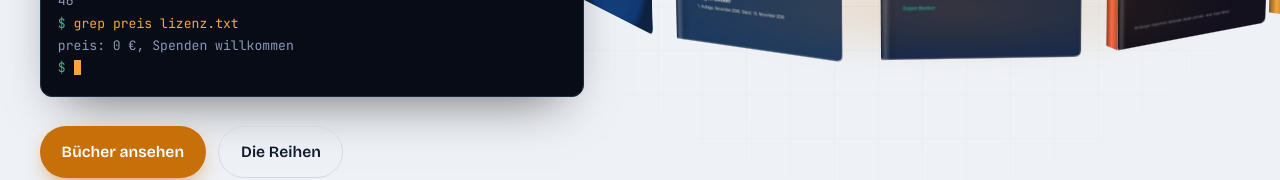
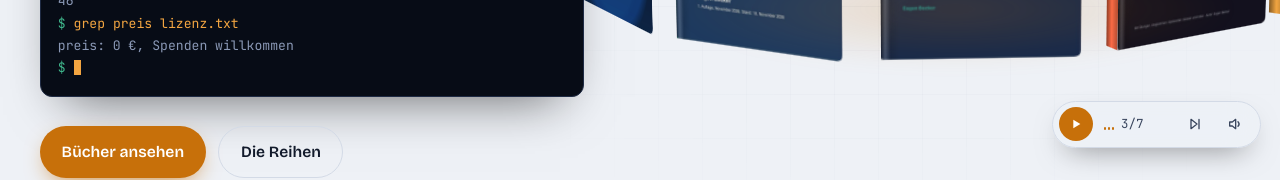
Before and after one commit to becker-eugen/becker-eugen.github.io, a plain HTML site: page index.html in a window 1280 px wide. Shown: the part 633-813 px from the top of the page. Drawn offline with nearby package versions, Linux system fonts and the light colour scheme.

Commit message:
Minimalistischen Musikplayer einbauen

```diff
--- a/index.html
+++ b/index.html
@@ -15,6 +15,7 @@
   <link rel="preconnect" href="https://fonts.gstatic.com" crossorigin />
   <link href="https://fonts.googleapis.com/css2?family=Bricolage+Grotesque:opsz,wght@12..96,400;12..96,500;12..96,600;12..96,700;12..96,800&family=JetBrains+Mono:wght@400;500&display=swap" rel="stylesheet" />
   <link rel="stylesheet" href="styles.css" />
+  <link rel="stylesheet" href="player.css" />
   <script>
     // Theme vor dem ersten Zeichnen setzen, damit nichts aufblitzt
     (function () {
@@ -228,5 +229,6 @@
   <div class="toast" id="toast" role="status" aria-live="polite"></div>
 
   <script src="script.js"></script>
+  <script src="player.js"></script>
 </body>
 </html>
--- /dev/null
+++ b/player.css
@@ -0,0 +1,53 @@
+/* ---------- Musikplayer (minimal) ---------- */
+.mp {
+  position: fixed; right: 1.2rem; bottom: 1.2rem; z-index: 250;
+  display: flex; align-items: center; gap: .35rem;
+  padding: .35rem .5rem .35rem .4rem;
+  border-radius: 999px; border: 1px solid var(--line);
+  background: var(--glass);
+  backdrop-filter: blur(16px) saturate(1.4);
+  -webkit-backdrop-filter: blur(16px) saturate(1.4);
+  box-shadow: 0 12px 30px -14px rgba(0, 0, 0, .55);
+  font-family: var(--mono); font-size: .78rem; color: var(--text-2);
+  overflow: hidden;
+}
+.mp-btn {
+  width: 34px; height: 34px; border-radius: 50%;
+  display: grid; place-items: center; color: var(--text-2);
+  transition: color .2s, background-color .2s, transform .3s var(--ease-spring);
+}
+.mp-btn:hover { color: var(--accent); background: var(--panel-2); }
+.mp-btn:active { transform: scale(.9); }
+.mp-btn svg { width: 16px; height: 16px; }
+.mp-play { background: var(--accent); color: var(--accent-ink); }
+.mp-play:hover { background: var(--accent); color: var(--accent-ink); transform: scale(1.06); }
+.mp-play svg { fill: currentColor; stroke: none; }
+.mp-play .i-pause { display: none; }
+.mp.playing .mp-play .i-play { display: none; }
+.mp.playing .mp-play .i-pause { display: block; }
+.mp-mute .i-off { display: none; }
+.mp.muted .mp-mute .i-on { display: none; }
+.mp.muted .mp-mute .i-off { display: block; }
+
+.mp-info { display: flex; align-items: center; gap: .45rem; padding: 0 .3rem; min-width: 4.6rem; white-space: nowrap; }
+.mp-eq { display: inline-flex; align-items: flex-end; gap: 2px; height: 12px; }
+.mp-eq i { width: 2px; height: 3px; background: var(--accent); border-radius: 1px; }
+.mp.playing .mp-eq i { animation: mpEq .9s ease-in-out infinite; }
+.mp.playing .mp-eq i:nth-child(2) { animation-delay: -.3s; }
+.mp.playing .mp-eq i:nth-child(3) { animation-delay: -.6s; }
+@keyframes mpEq { 0%, 100% { height: 3px; } 50% { height: 12px; } }
+
+.mp-bar {
+  position: absolute; left: 0; right: 0; bottom: 0; height: 3px; cursor: pointer;
+  background: transparent;
+}
+.mp-bar span { display: block; height: 100%; width: 0; background: var(--accent); transition: width .25s linear; }
+
+@media (max-width: 560px) {
+  .mp { right: .75rem; bottom: .75rem; }
+  .mp-info { min-width: 0; }
+  .mp-time { display: none; }
+}
+@media (prefers-reduced-motion: reduce) {
+  .mp.playing .mp-eq i { animation: none; height: 8px; }
+}
--- /dev/null
+++ b/player.js
@@ -0,0 +1,75 @@
+/* Minimaler Hintergrundmusik-Player.
+   Neue Titel: einfach Dateinamen in TRACKS ergänzen und die MP3 in /music hochladen. */
+(function () {
+  var TRACKS = ["1.mp3", "2.mp3", "3.mp3", "4.mp3", "5.mp3", "6.mp3", "7.mp3"];
+  var DIR = "music/";
+
+  var el = document.createElement("div");
+  el.className = "mp";
+  el.setAttribute("role", "region");
+  el.setAttribute("aria-label", "Hintergrundmusik");
+  el.innerHTML =
+    '<button class="mp-btn mp-play" type="button" aria-label="Musik abspielen">' +
+      '<svg class="i-play" viewBox="0 0 24 24"><path d="M8 5.5v13l10.5-6.5z"/></svg>' +
+      '<svg class="i-pause" viewBox="0 0 24 24"><rect x="6.5" y="5" width="4" height="14" rx="1"/><rect x="13.5" y="5" width="4" height="14" rx="1"/></svg>' +
+    '</button>' +
+    '<span class="mp-info"><span class="mp-eq" aria-hidden="true"><i></i><i></i><i></i></span>' +
+      '<span class="mp-track"></span><span class="mp-time"></span></span>' +
+    '<button class="mp-btn mp-next" type="button" aria-label="Nächster Titel">' +
+      '<svg viewBox="0 0 24 24"><path d="M6 5l9 7-9 7zM18 5v14"/></svg></button>' +
+    '<button class="mp-btn mp-mute" type="button" aria-label="Stumm schalten">' +
+      '<svg class="i-on" viewBox="0 0 24 24"><path d="M4 9h4l5-4v14l-5-4H4zM16.5 8.5a5 5 0 0 1 0 7"/></svg>' +
+      '<svg class="i-off" viewBox="0 0 24 24"><path d="M4 9h4l5-4v14l-5-4H4zM17 9l5 6M22 9l-5 6"/></svg></button>' +
+    '<div class="mp-bar" aria-hidden="true"><span></span></div>';
+  document.body.appendChild(el);
+
+  var audio = new Audio();
+  audio.preload = "none";
+  audio.volume = 0.5;
+
+  var $ = function (s) { return el.querySelector(s); };
+  var playBtn = $(".mp-play"), trackEl = $(".mp-track"), timeEl = $(".mp-time"), fill = $(".mp-bar span");
+  var i = 0;
+
+  function load(n) {
+    i = (n + TRACKS.length) % TRACKS.length;
+    audio.src = DIR + TRACKS[i];
+    trackEl.textContent = (i + 1) + "/" + TRACKS.length;
+    fill.style.width = "0";
+    timeEl.textContent = "";
+  }
+  function fmt(s) { s = Math.floor(s || 0); return Math.floor(s / 60) + ":" + ("0" + (s % 60)).slice(-2); }
+
+  playBtn.addEventListener("click", function () {
+    if (audio.paused) audio.play().catch(function () {}); else audio.pause();
+  });
+  $(".mp-next").addEventListener("click", function () {
+    var wasPlaying = !audio.paused;
+    load(i + 1);
+    if (wasPlaying) audio.play().catch(function () {});
+  });
+  $(".mp-mute").addEventListener("click", function () {
+    audio.muted = !audio.muted;
+    el.classList.toggle("muted", audio.muted);
+  });
+  $(".mp-bar").addEventListener("click", function (e) {
+    if (!audio.duration) return;
+    var r = this.getBoundingClientRect();
+    audio.currentTime = ((e.clientX - r.left) / r.width) * audio.duration;
+  });
+
+  audio.addEventListener("play", function () {
+    el.classList.add("playing"); playBtn.setAttribute("aria-label", "Musik pausieren");
+  });
+  audio.addEventListener("pause", function () {
+    el.classList.remove("playing"); playBtn.setAttribute("aria-label", "Musik abspielen");
+  });
+  audio.addEventListener("timeupdate", function () {
+    if (!audio.duration) return;
+    fill.style.width = (audio.currentTime / audio.duration * 100) + "%";
+    timeEl.textContent = fmt(audio.currentTime);
+  });
+  audio.addEventListener("ended", function () { load(i + 1); audio.play().catch(function () {}); });
+
+  load(Math.floor(Math.random() * TRACKS.length));
+})();
```
